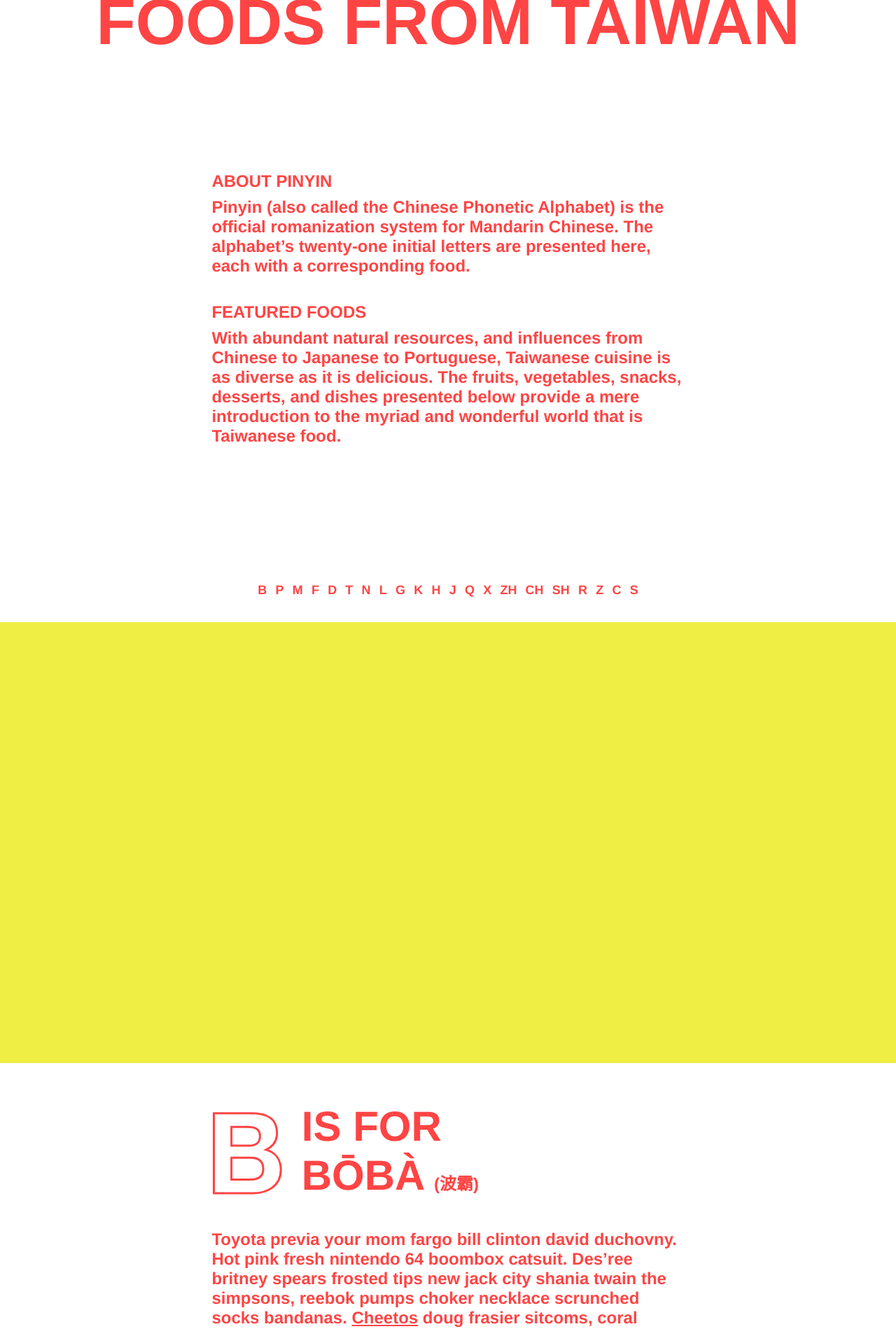
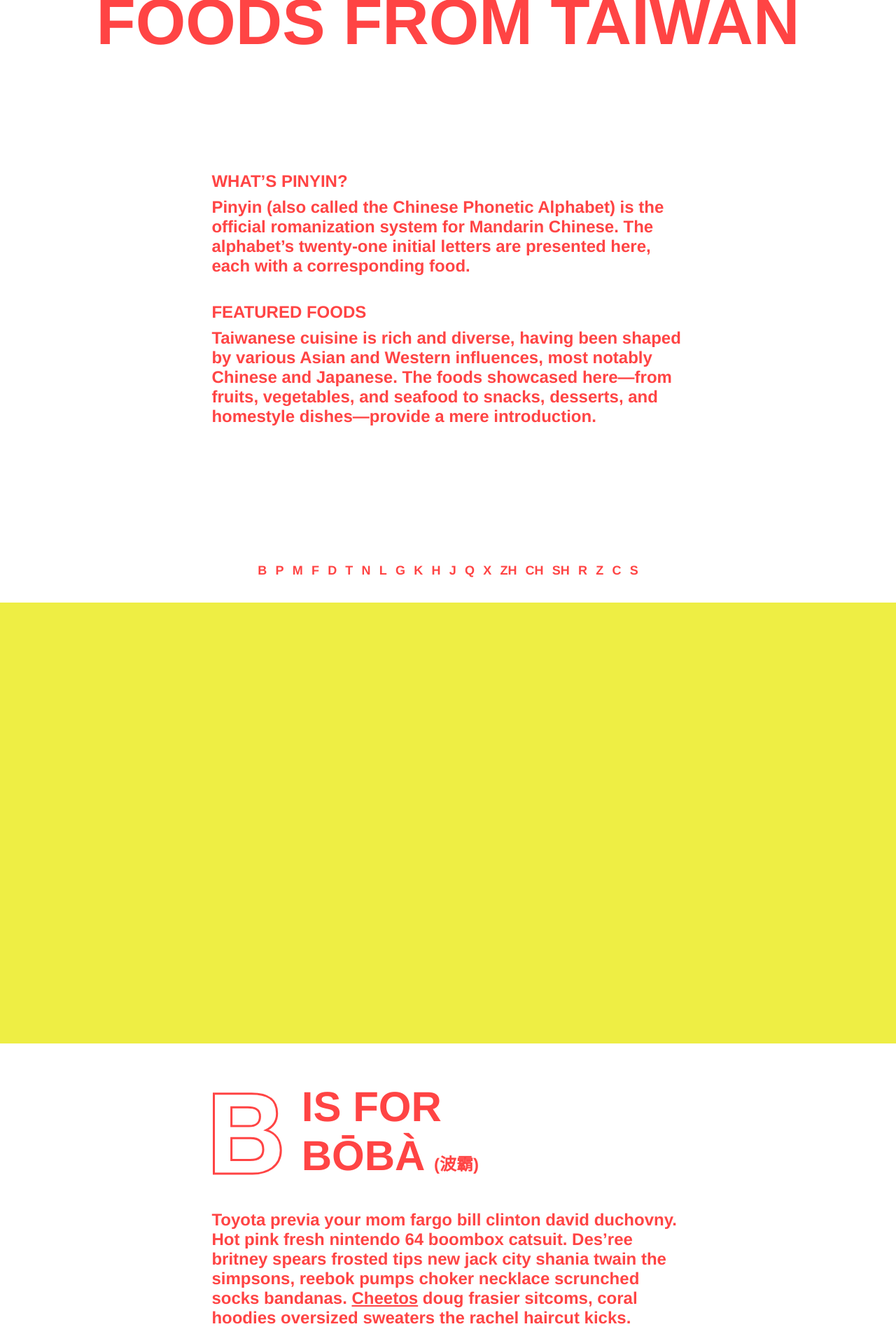
Before and after one commit to justinjaywang/taiwanese-foods, a Jekyll site: the page built from index.md, in a window 1280 px wide. Shown: the part 409-2308 px from the top of the page at 70% size. Built offline with Jekyll 4.4.1, drawn with Linux system fonts in a browser that asks for light colours.

Commit message:
copy edits

```diff
--- a/assets/styles/_templates.scss
+++ b/assets/styles/_templates.scss
@@ -110,7 +110,7 @@
 }
 
 .food-posts {
-  margin-bottom: $v*9;
+  margin-bottom: $v*6;
 }
 
 .food-post__banner-wrap {
--- a/index.md
+++ b/index.md
@@ -3,10 +3,10 @@ title: A Pinyin Alphabet Book Celebrating Foods from Taiwan
 layout: homepage
 ---
 
-#### About Pinyin
+#### What's pinyin?
 
 Pinyin (also called the Chinese Phonetic Alphabet) is the official romanization system for Mandarin Chinese. The alphabet's twenty-one initial letters are presented here, each with a corresponding food.
 
 #### Featured Foods
 
-With abundant natural resources, and influences from Chinese to Japanese to Portuguese, Taiwanese cuisine is as diverse as it is delicious. The fruits, vegetables, snacks, desserts, and dishes presented below provide a mere introduction to the myriad and wonderful world that is Taiwanese food.
+Taiwanese cuisine is rich and diverse, having been shaped by various Asian and Western influences, most notably Chinese and Japanese. The foods showcased here—from fruits, vegetables, and seafood to snacks, desserts, and homestyle dishes—provide a mere introduction.
```
